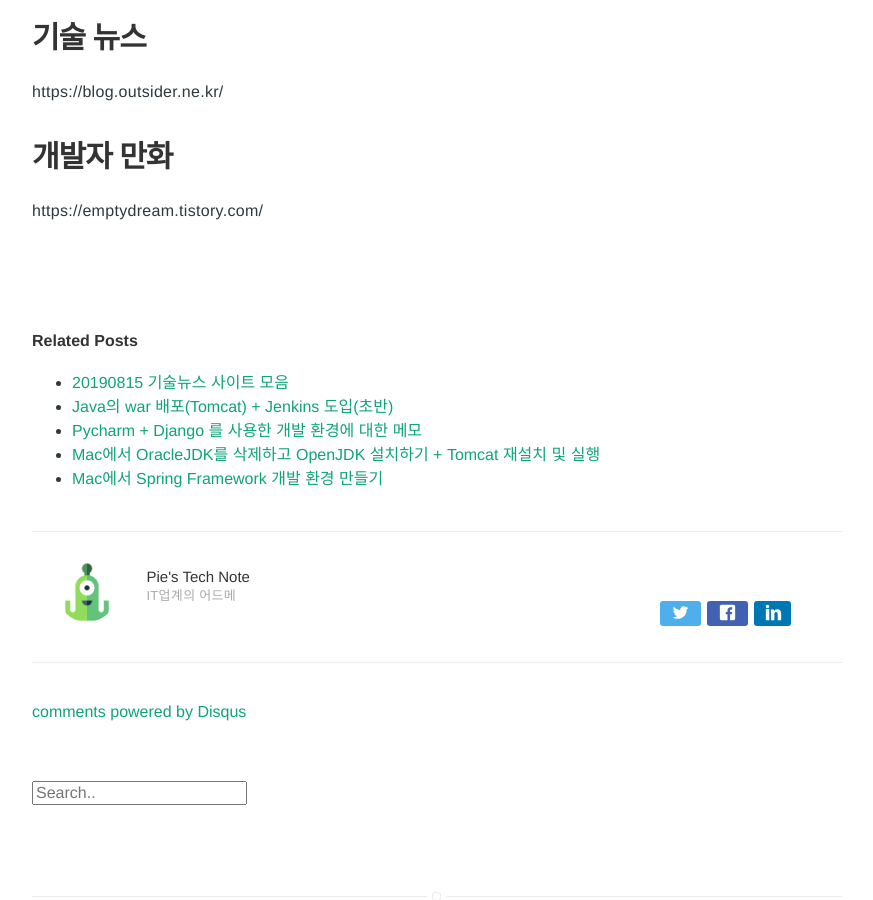
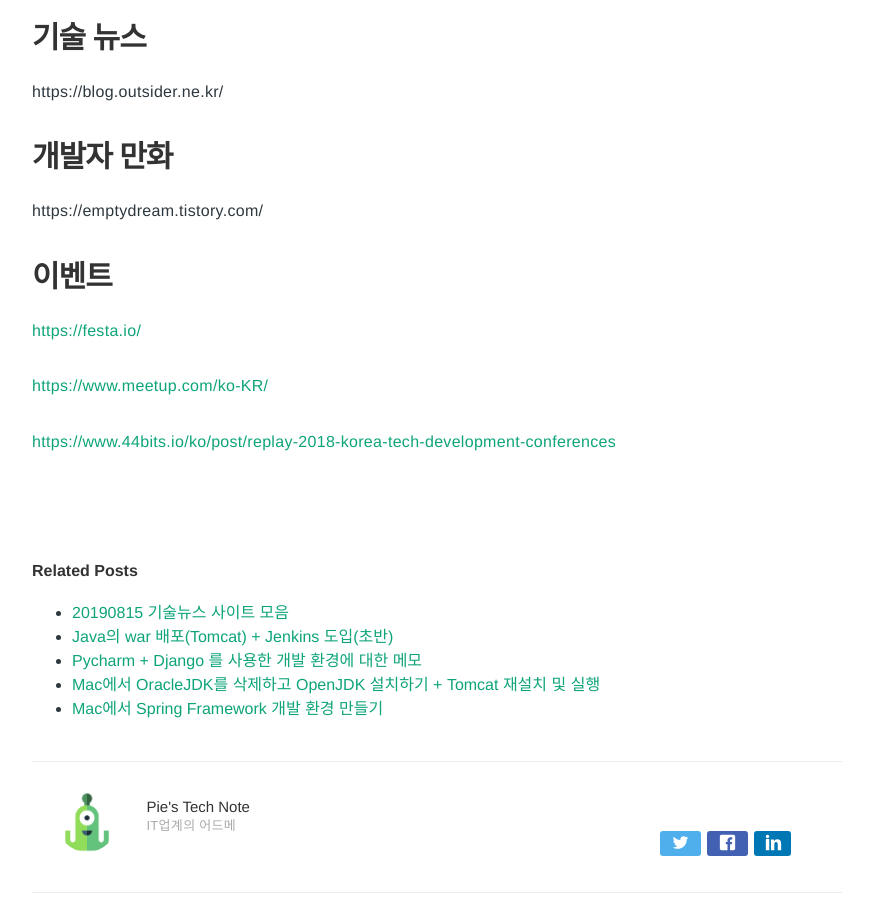
Before and after one commit to Pie001/pie001.github.io, a Jekyll site: the page built from _posts/2020-12-12-0000.md, in a window 1280 px wide and 900 px high, scrolled down 2359 px. Shown: the whole window, without its empty margins (203-1076 px from the left). Built offline with Jekyll 4.4.1, drawn with Linux system fonts in a browser that asks for light colours; comment, search, counter and statistics services are not loaded.

Commit message:
Update 2020-12-12-0000.md

```diff
--- a/_posts/2020-12-12-0000.md
+++ b/_posts/2020-12-12-0000.md
@@ -81,3 +81,10 @@
 
 # 개발자 만화
 https://emptydream.tistory.com/
+
+# 이벤트
+[https://festa.io/](https://festa.io/)
+
+[https://www.meetup.com/ko-KR/](https://www.meetup.com/ko-KR/)
+
+[https://www.44bits.io/ko/post/replay-2018-korea-tech-development-conferences](https://www.44bits.io/ko/post/replay-2018-korea-tech-development-conferences)
```
